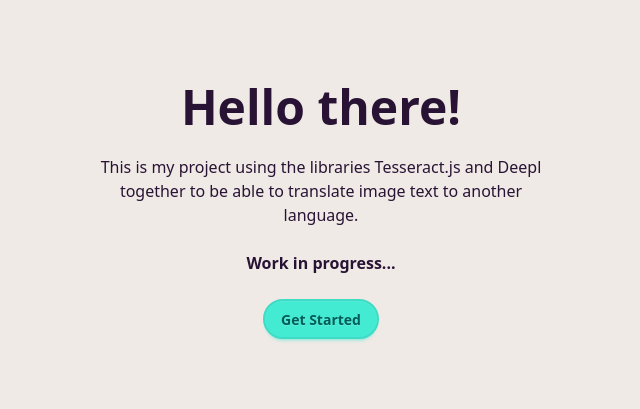
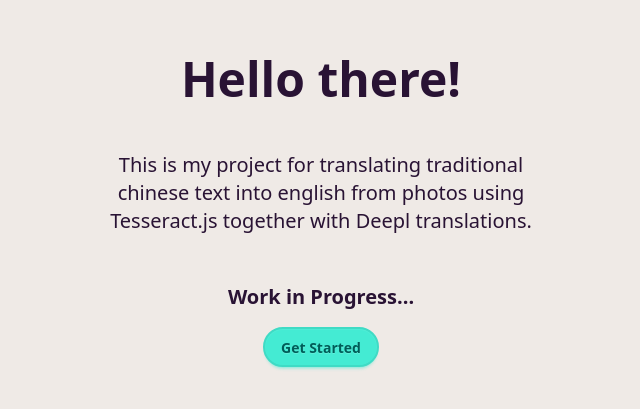
Before and after one commit to LukasFinne/TranslatorAppNext, a Next.js app: page / in a window 1280 px wide. Shown: the part 189-598 px from the top of the page, without its empty margins (319-959 px from the left). Built offline with nearby package versions, Linux system fonts and the light colour scheme.

Commit message:
Update welcome screen

```diff
--- a/src/app/components/LandingPage.tsx
+++ b/src/app/components/LandingPage.tsx
@@ -1,20 +1,11 @@
-import Link from "next/link";
+"use server";
+import { WelcomeText } from "./WelcomeText";
 
-export default function LandingPage() {
+export default async function LandingPage() {
   return (
     <div className="hero bg-base-200 min-h-screen">
       <div className="hero-content text-center">
-        <div className="max-w-md">
-          <h1 className="text-5xl font-bold">Hello there!</h1>
-          <p className="py-6">
-            This is my project using the libraries Tesseract.js and Deepl
-            together to be able to translate image text to another language.{" "}
-            <br /> <br /> <b>Work in progress...</b>
-          </p>
-          <Link href={"/translate"} className="btn btn-primary">
-            Get Started
-          </Link>
-        </div>
+        <WelcomeText />
       </div>
     </div>
   );
--- /dev/null
+++ b/src/app/components/WelcomeText.tsx
@@ -0,0 +1,24 @@
+"use client";
+
+import { motion } from "motion/react";
+import Link from "next/link";
+
+export function WelcomeText() {
+  return (
+    <motion.div
+      initial={{ opacity: 0 }}
+      animate={{ opacity: 1, transition: { duration: 2.0 } }}
+      className="max-w-md space-y-4 "
+    >
+      <h1 className="text-5xl font-bold">Hello there!</h1>
+      <p className=" text-xl py-8">
+        This is my project for translating traditional chinese text into english
+        from photos using Tesseract.js together with Deepl translations.
+      </p>
+      <p className="text-xl font-bold ">Work in Progress...</p>
+      <Link href={"/translate"} className="btn btn-primary">
+        Get Started
+      </Link>
+    </motion.div>
+  );
+}
--- a/src/app/translate/components/PageContent.tsx
+++ b/src/app/translate/components/PageContent.tsx
@@ -8,11 +8,7 @@
   const [state, formAction, isPending] = useActionState(translate, undefined);
 
   return (
-    <motion.div
-      initial={{ opacity: 0 }}
-      animate={{ opacity: 1, transition: { duration: 1.5 } }}
-      className="hero bg-base-200 min-h-screen"
-    >
+    <motion.div className="hero bg-base-200 min-h-screen">
       <div className="hero-content text-center">
         <div className="max-w-md flex flex-col space-y-4">
           <form
```
